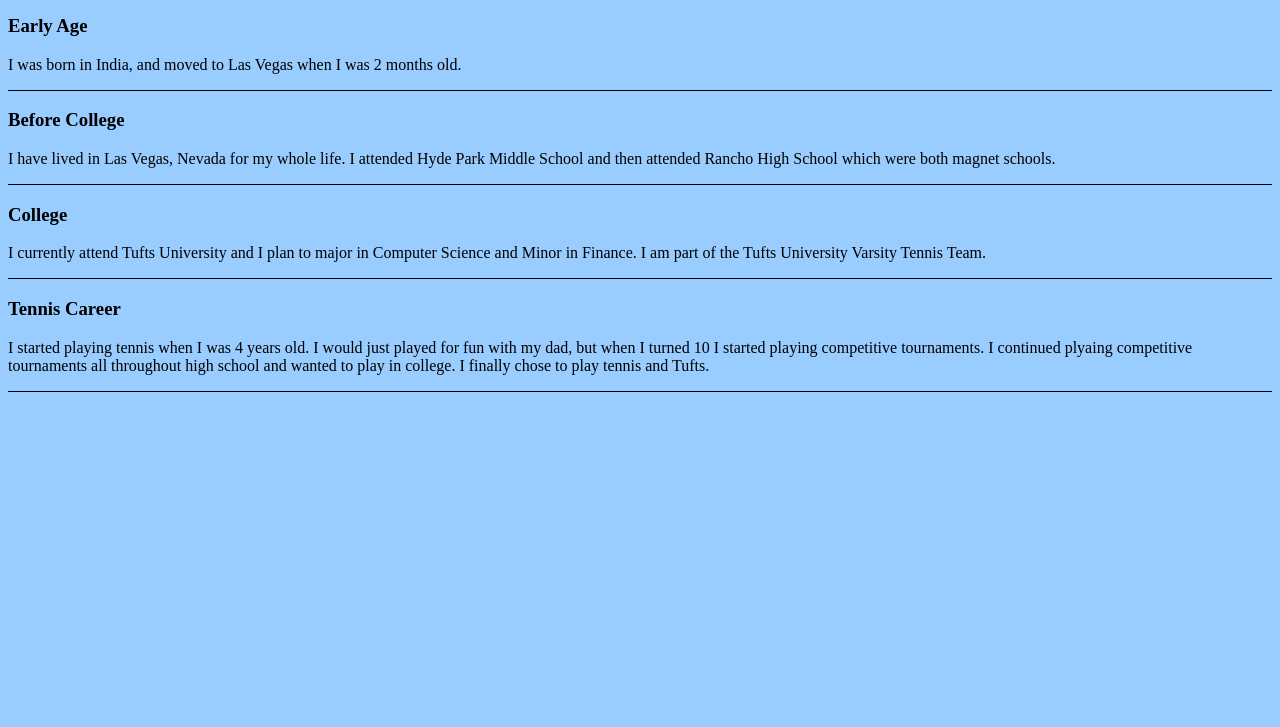
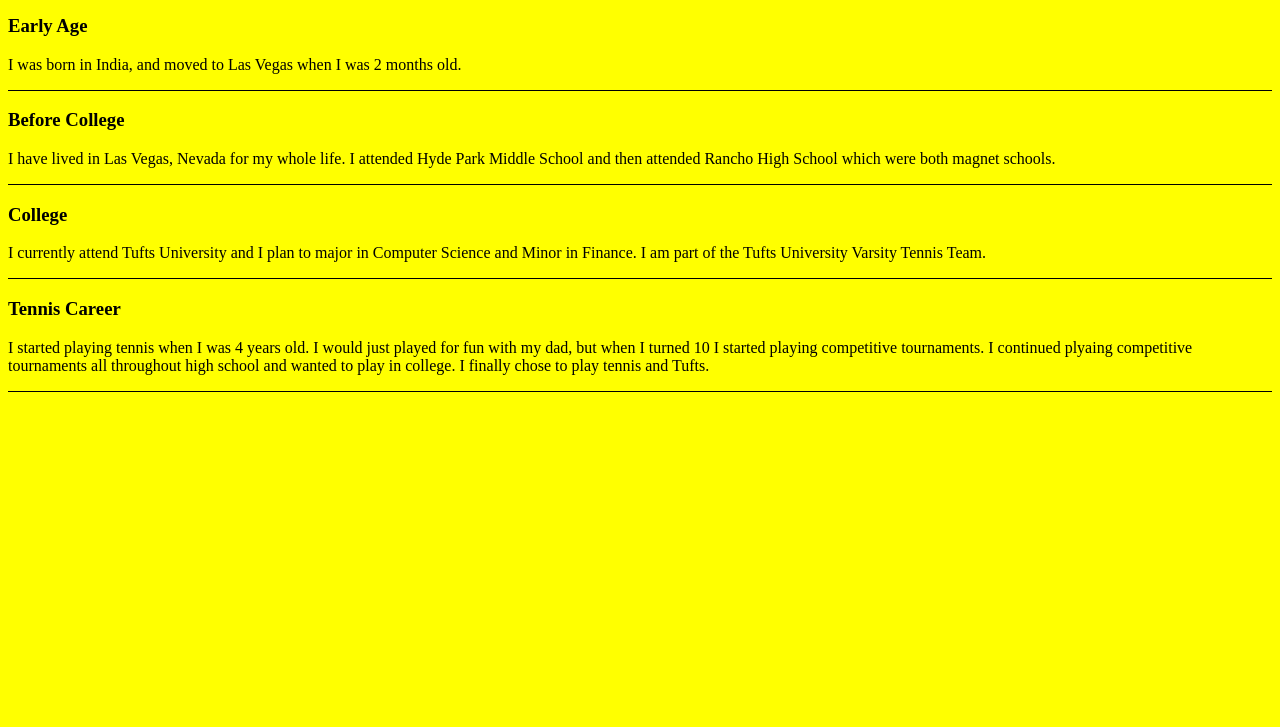
Before and after one commit to rgupte12/rgupte12.github.io, a plain HTML site: page bio.html in a window 1280 px wide. Shown: the part 73-800 px from the top of the page. Drawn offline with Linux system fonts and the light colour scheme.

Commit message:
add background color

```diff
--- a/bio.css
+++ b/bio.css
@@ -7,5 +7,5 @@
 
 }
 #back {
-	background-color: #99ccff;
+	background-color: yellow;
 }
```
